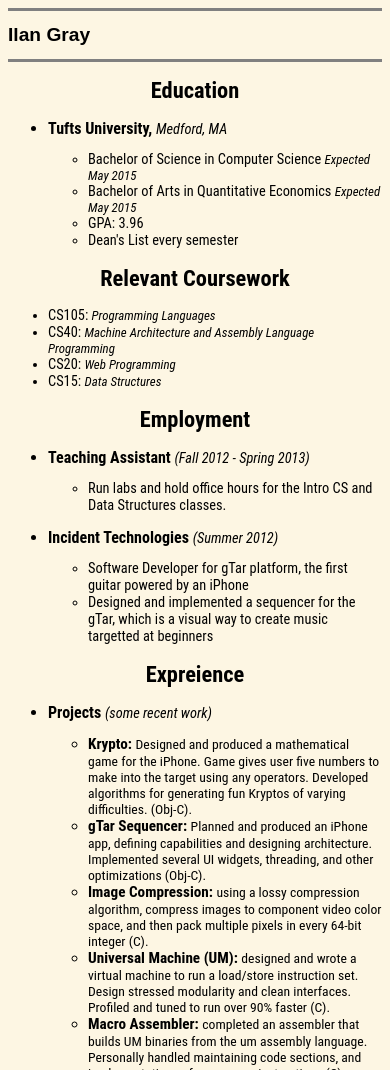
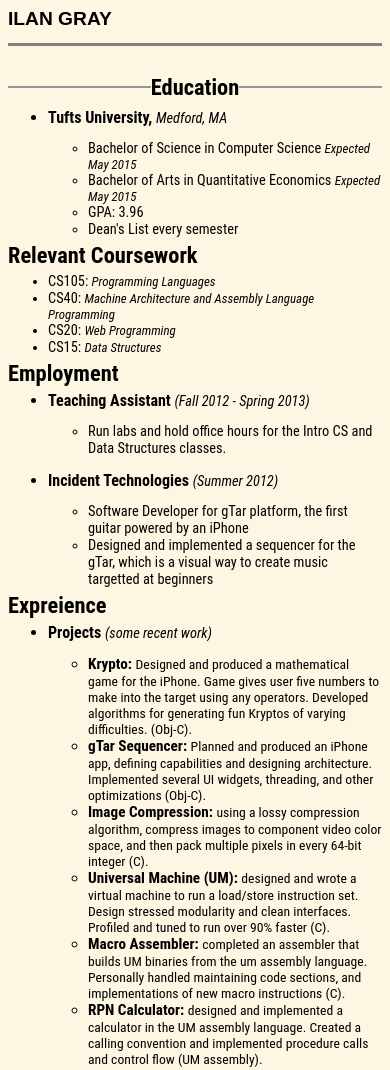
Before and after one commit to ilangray/ilangray.github.com, a plain HTML site: page resume.html in a window 390 px wide. Shown: the top 1070 px of the page. Drawn offline with Linux system fonts and the light colour scheme.

Commit message:
I think i finally got the seperator bars how i want them (only for handheld). Uploading to test on iphone

```diff
--- a/css/resume.css
+++ b/css/resume.css
@@ -12,6 +12,7 @@ body {
 #myname {
 	font-size: 120%;
 	font-family: 'Domine', sans-serif;
+	text-transform: uppercase;
 }
 
 .sectionname {
--- a/css/resumehandheld.css
+++ b/css/resumehandheld.css
@@ -1,6 +1,25 @@
+
+
+.resumeheaderbars {
+	display: none;
+}
+
+.sectionheader {
+	height: 2px;
+	background-color: #969696; /* CHANGE THIS BACKGROUND COLOR */
+	margin-bottom: 20px;
+	margin-top: 40px;
+	width: 100%;
+	text-align: center;
+}
+
 .sectionname {
+	display: inline;
+	font-weight: bold;
 	font-size: 140%;
-	text-align: center;
+	line-height: 3px;
+	background-color: #FDF6E3;
+	margin: auto;
 }
 
 .itemname {
--- a/index.html
+++ b/index.html
@@ -1,10 +1,15 @@
 
 
 <head>
-
+<title>Ilan Gray's Homepage!</title>
+<link rel="stylesheet" type="text/css" href="css/index.css">
 </head>
 
 
 <body>
-<p>Yo, this is my site.</p>
+
+<div class="title">
+	<div class="titlename">My Title</div>
+</div>
+
 </body>
--- a/resume.html
+++ b/resume.html
@@ -9,16 +9,15 @@
 <body>
 
 <div id="resumeheader">
-	<hr size="3" noshade>
+	<hr size="3" noshade class="resumeheaderbars">
 	<h1 id="myname">Ilan Gray</h1>
-	<hr size="3" noshade>
+	<hr size="3" noshade class="resumeheaderbars>
 </div>
 
 <!-- EDUCATION -->
 
 <div class="section">
-	<h1 class="sectionname">Education</h1>
-
+	<div class="sectionheader"><h1 class="sectionname">Education</h1></div>
 	<ul>
 		<li class="item">
 			<h2 class="itemname">Tufts University, <span class="itemnamedetail">Medford, MA</span></h2>
```
Also changed, not shown: css/index.css (added, +20 -0 lines).
